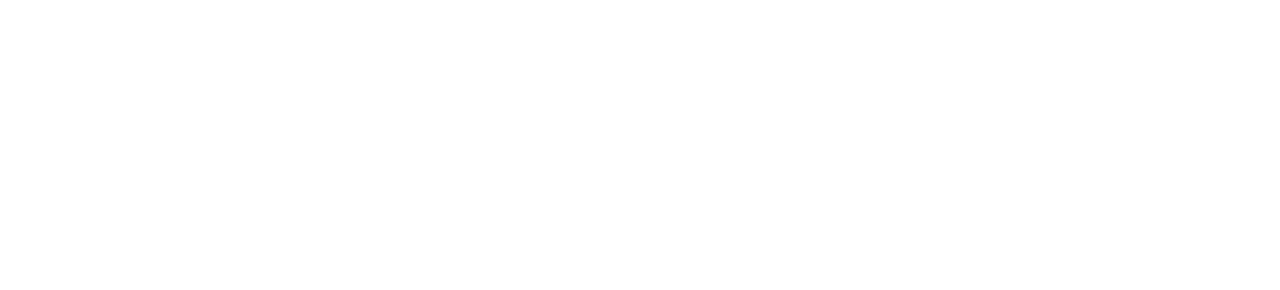
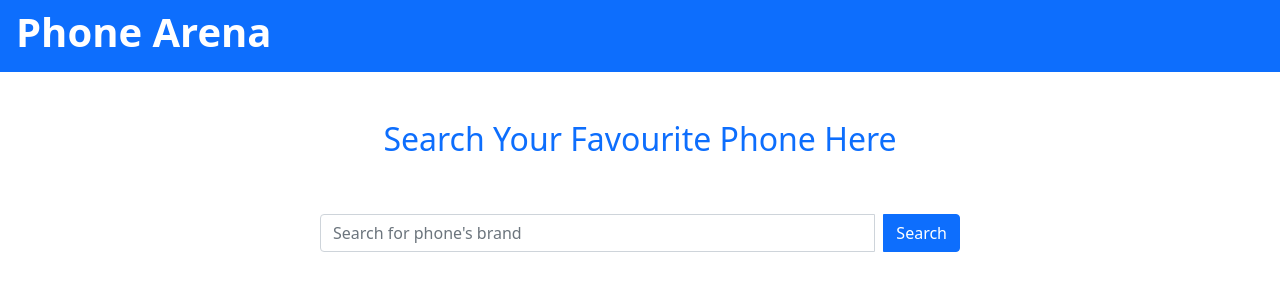
Before and after one commit to rakibul-cse-diu/phone-hunter, a plain HTML site: page index.html in a window 1280 px wide. Drawn offline with nearby package versions, Linux system fonts and the light colour scheme.

Commit message:
search field added

```diff
--- a/index.html
+++ b/index.html
@@ -6,15 +6,29 @@
     <meta http-equiv="X-UA-Compatible" content="IE=edge">
     <meta name="viewport" content="width=device-width, initial-scale=1.0">
     <title>Phone Arena</title>
-    <link rel="stylesheet" href="style.css">
 
     <!-- bootstrap -->
     <link href="https://cdn.jsdelivr.net/npm/bootstrap@5.1.3/dist/css/bootstrap.min.css" rel="stylesheet"
         integrity="sha384-1BmE4kWBq78iYhFldvKuhfTAU6auU8tT94WrHftjDbrCEXSU1oBoqyl2QvZ6jIW3" crossorigin="anonymous">
+
+
+    <link rel="stylesheet" href="style.css">
 </head>
 
 <body>
-
+    <header>
+        <div class="logo bg-primary text-white p-2">
+            <h1 class="ms-2">Phone Arena</h1>
+        </div>
+    </header>
+    <main class="">
+        <h2 class="text-center text-primary container p-5">Search Your Favourite Phone Here</h2>
+        <div class="input-group mb-3 m-auto" id="search-field-group">
+            <input type="text" class="form-control" id="search-field" placeholder="Search for phone's brand"
+                aria-label="Recipient's username" aria-describedby="button-addon2">
+            <button class="btn btn-primary ms-2" type="button" id="button-search">Search</button>
+        </div>
+    </main>
 
 
     <!-- script  -->
--- a/style.css
+++ b/style.css
@@ -0,0 +1,15 @@
+.logo h1{
+    font-weight: 800;
+}
+
+
+/* search field Group  */
+#search-field-group{
+    width: 50%;
+}
+
+@media screen and (max-width: 668px) {
+    #search-field-group{
+        width: 75%;
+    }
+}
```
